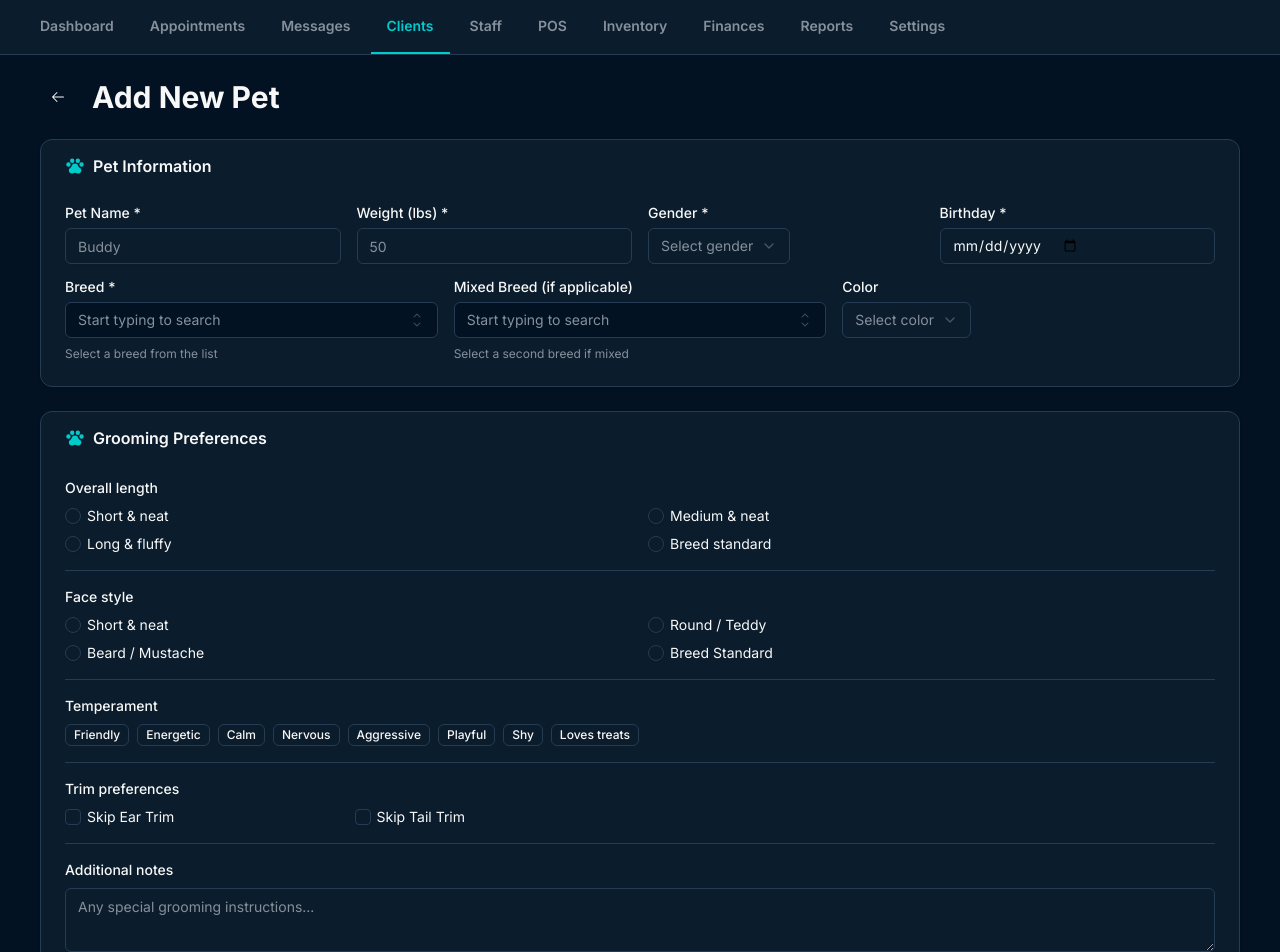
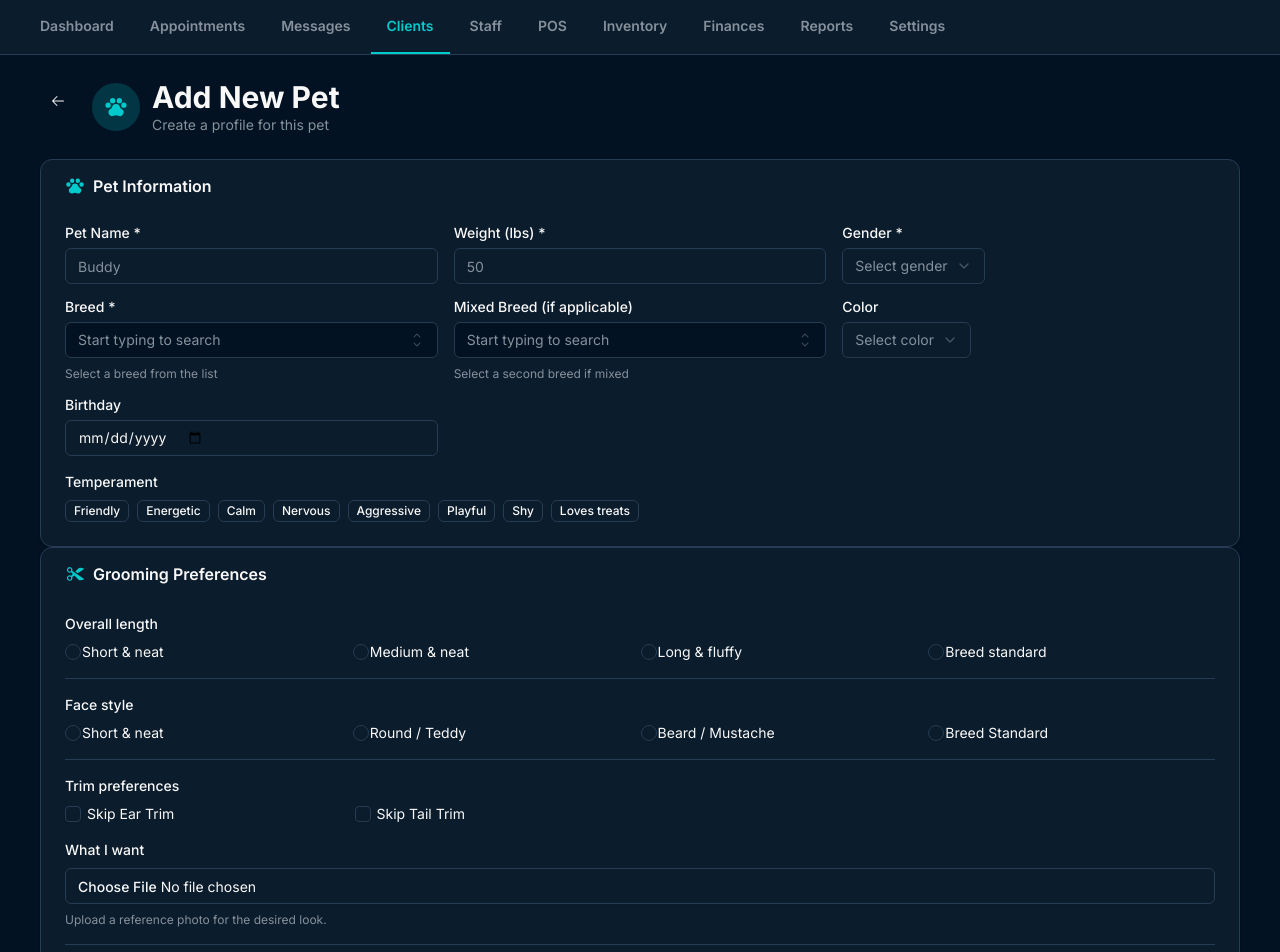
Before and after one commit to JimmysRanch/126, a React (Vite) app: page /clients/1/add-pet in a window 1280 px wide. Shown: the top 952 px of the page. Built offline with nearby package versions, Linux system fonts and the light colour scheme.

Commit message:
Align add pet form with edit layout

```diff
--- a/src/pages/AddPet.tsx
+++ b/src/pages/AddPet.tsx
@@ -1,6 +1,6 @@
 import { useState } from 'react'
 import { useNavigate, useParams } from 'react-router-dom'
-import { ArrowLeft, PawPrint } from "@phosphor-icons/react"
+import { ArrowLeft, PawPrint, Scissors } from "@phosphor-icons/react"
 import { Button } from "@/components/ui/button"
 import { Input } from "@/components/ui/input"
 import { Label } from "@/components/ui/label"
@@ -78,15 +78,12 @@ export function AddPet() {
   const [faceStyle, setFaceStyle] = useState('')
   const [skipEarTrim, setSkipEarTrim] = useState(false)
   const [skipTailTrim, setSkipTailTrim] = useState(false)
+  const [desiredStylePhoto, setDesiredStylePhoto] = useState('')
   const [groomingNotes, setGroomingNotes] = useState('')
 
   const validateForm = () => {
     if (!name.trim()) {
       toast.error('Please enter a pet name')
-      return false
-    }
-    if (!birthday.trim()) {
-      toast.error('Please enter a birthday')
       return false
     }
     if (!weight.trim()) {
@@ -100,6 +97,11 @@ export function AddPet() {
     if (!breed.trim() || !DOG_BREEDS.includes(breed as any)) {
       setBreedError(true)
       toast.error('Please select a breed from the list')
+      return false
+    }
+    if (mixedBreed.trim() && !DOG_BREEDS.includes(mixedBreed as any)) {
+      setMixedBreedError(true)
+      toast.error('Please select a mixed breed from the list')
       return false
     }
     return true
@@ -123,6 +125,7 @@ export function AddPet() {
       faceStyle,
       skipEarTrim,
       skipTailTrim,
+      desiredStylePhoto,
       groomingNotes
     })
 
@@ -137,19 +140,27 @@ export function AddPet() {
   return (
     <div className="min-h-screen bg-background text-foreground p-3 sm:p-6">
       <div className="max-w-[1200px] mx-auto">
-        <div className="flex items-center gap-4 mb-6">
+        <div className="flex items-start gap-4 mb-6">
           <Button
             variant="ghost"
             size="icon"
-            className="hover:bg-secondary transition-all duration-200"
+            className="hover:bg-secondary transition-all duration-200 mt-1"
             onClick={handleCancel}
           >
             <ArrowLeft size={24} />
           </Button>
-          <h1 className="text-2xl sm:text-3xl font-bold">Add New Pet</h1>
+          <div className="flex items-center gap-3">
+            <div className="w-10 h-10 sm:w-12 sm:h-12 rounded-full bg-primary/20 flex items-center justify-center">
+              <PawPrint size={24} weight="fill" className="text-primary" />
+            </div>
+            <div>
+              <h1 className="text-2xl sm:text-3xl font-bold">Add New Pet</h1>
+              <p className="text-sm text-muted-foreground">Create a profile for this pet</p>
+            </div>
+          </div>
         </div>
 
-        <Card className="bg-card border-border mb-6">
+        <Card className="bg-card border-border">
           <CardHeader className="pt-4 pb-3">
             <CardTitle className="flex items-center gap-2">
               <PawPrint size={20} weight="fill" className="text-primary" />
@@ -157,7 +168,7 @@ export function AddPet() {
             </CardTitle>
           </CardHeader>
           <CardContent className="space-y-4 pt-3 pb-6">
-            <div className="grid grid-cols-1 sm:grid-cols-2 lg:grid-cols-4 gap-4">
+            <div className="grid grid-cols-1 sm:grid-cols-2 lg:grid-cols-3 gap-4">
               <div className="space-y-2">
                 <Label htmlFor="name">Pet Name *</Label>
                 <Input
@@ -188,15 +199,6 @@ export function AddPet() {
                     <SelectItem value="Female">Female</SelectItem>
                   </SelectContent>
                 </Select>
-              </div>
-              <div className="space-y-2">
-                <Label htmlFor="birthday">Birthday *</Label>
-                <Input
-                  id="birthday"
-                  type="date"
-                  value={birthday}
-                  onChange={(e) => setBirthday(e.target.value)}
-                />
               </div>
             </div>
 
@@ -259,86 +261,20 @@ export function AddPet() {
                 </Select>
               </div>
             </div>
-          </CardContent>
-        </Card>
 
-        <Card className="bg-card border-border mb-6">
-          <CardHeader className="pt-4 pb-3">
-            <CardTitle className="flex items-center gap-2">
-              <PawPrint size={20} weight="fill" className="text-primary" />
-              Grooming Preferences
-            </CardTitle>
-          </CardHeader>
-          <CardContent className="space-y-4 pt-3 pb-6">
-            <div>
-              <Label className="text-sm font-medium mb-2 block">Overall length</Label>
-              <RadioGroup value={overallLength} onValueChange={setOverallLength}>
-                <div className="grid grid-cols-2 gap-x-4 gap-y-2">
-                  <div className="flex items-center space-x-1.5">
-                    <RadioGroupItem value="Short & neat" id="length-short" />
-                    <Label htmlFor="length-short" className="text-sm font-normal cursor-pointer">
-                      Short & neat
-                    </Label>
-                  </div>
-                  <div className="flex items-center space-x-1.5">
-                    <RadioGroupItem value="Medium & neat" id="length-medium" />
-                    <Label htmlFor="length-medium" className="text-sm font-normal cursor-pointer">
-                      Medium & neat
-                    </Label>
-                  </div>
-                  <div className="flex items-center space-x-1.5">
-                    <RadioGroupItem value="Long & fluffy" id="length-long" />
-                    <Label htmlFor="length-long" className="text-sm font-normal cursor-pointer">
-                      Long & fluffy
-                    </Label>
-                  </div>
-                  <div className="flex items-center space-x-1.5">
-                    <RadioGroupItem value="Breed standard" id="length-breed" />
-                    <Label htmlFor="length-breed" className="text-sm font-normal cursor-pointer">
-                      Breed standard
-                    </Label>
-                  </div>
-                </div>
-              </RadioGroup>
+            <div className="grid grid-cols-1 sm:grid-cols-2 lg:grid-cols-3 gap-4">
+              <div className="space-y-2">
+                <Label htmlFor="birthday">Birthday</Label>
+                <Input
+                  id="birthday"
+                  type="date"
+                  value={birthday}
+                  onChange={(e) => setBirthday(e.target.value)}
+                />
+              </div>
             </div>
 
-            <Separator />
-
-            <div>
-              <Label className="text-sm font-medium mb-2 block">Face style</Label>
-              <RadioGroup value={faceStyle} onValueChange={setFaceStyle}>
-                <div className="grid grid-cols-2 gap-x-4 gap-y-2">
-                  <div className="flex items-center space-x-1.5">
-                    <RadioGroupItem value="Short & neat" id="face-short" />
-                    <Label htmlFor="face-short" className="text-sm font-normal cursor-pointer">
-                      Short & neat
-                    </Label>
-                  </div>
-                  <div className="flex items-center space-x-1.5">
-                    <RadioGroupItem value="Round / Teddy" id="face-round" />
-                    <Label htmlFor="face-round" className="text-sm font-normal cursor-pointer">
-                      Round / Teddy
-                    </Label>
-                  </div>
-                  <div className="flex items-center space-x-1.5">
-                    <RadioGroupItem value="Beard / Mustache" id="face-beard" />
-                    <Label htmlFor="face-beard" className="text-sm font-normal cursor-pointer">
-                      Beard / Mustache
-                    </Label>
-                  </div>
-                  <div className="flex items-center space-x-1.5">
-                    <RadioGroupItem value="Breed Standard" id="face-breed" />
-                    <Label htmlFor="face-breed" className="text-sm font-normal cursor-pointer">
-                      Breed Standard
-                    </Label>
-                  </div>
-                </div>
-              </RadioGroup>
-            </div>
-
-            <Separator />
-
-            <div>
+            <div className="space-y-2">
               <Label className="text-sm font-medium mb-2 block">Temperament</Label>
               <div className="flex flex-wrap gap-2">
                 {temperamentOptions.map((option) => {
@@ -364,6 +300,82 @@ export function AddPet() {
                   )
                 })}
               </div>
+            </div>
+          </CardContent>
+        </Card>
+
+        <Card className="bg-card border-border mb-6">
+          <CardHeader className="pt-4 pb-3">
+            <CardTitle className="flex items-center gap-2">
+              <Scissors size={20} weight="fill" className="text-primary" />
+              Grooming Preferences {name ? `• ${name}` : ''}
+            </CardTitle>
+          </CardHeader>
+          <CardContent className="space-y-4 pt-3 pb-6">
+            <div>
+              <Label className="text-sm font-medium mb-2 block">Overall length</Label>
+              <RadioGroup value={overallLength} onValueChange={setOverallLength}>
+                <div className="grid grid-cols-4 gap-px">
+                  <div className="flex items-center space-x-px whitespace-nowrap">
+                    <RadioGroupItem value="Short & neat" id="length-short" />
+                    <Label htmlFor="length-short" className="text-sm font-normal cursor-pointer whitespace-nowrap">
+                      Short & neat
+                    </Label>
+                  </div>
+                  <div className="flex items-center space-x-px whitespace-nowrap">
+                    <RadioGroupItem value="Medium & neat" id="length-medium" />
+                    <Label htmlFor="length-medium" className="text-sm font-normal cursor-pointer whitespace-nowrap">
+                      Medium & neat
+                    </Label>
+                  </div>
+                  <div className="flex items-center space-x-px whitespace-nowrap">
+                    <RadioGroupItem value="Long & fluffy" id="length-long" />
+                    <Label htmlFor="length-long" className="text-sm font-normal cursor-pointer whitespace-nowrap">
+                      Long & fluffy
+                    </Label>
+                  </div>
+                  <div className="flex items-center space-x-px whitespace-nowrap">
+                    <RadioGroupItem value="Breed standard" id="length-breed" />
+                    <Label htmlFor="length-breed" className="text-sm font-normal cursor-pointer whitespace-nowrap">
+                      Breed standard
+                    </Label>
+                  </div>
+                </div>
+              </RadioGroup>
+            </div>
+
+            <Separator />
+
+            <div>
+              <Label className="text-sm font-medium mb-2 block">Face style</Label>
+              <RadioGroup value={faceStyle} onValueChange={setFaceStyle}>
+                <div className="grid grid-cols-4 gap-px">
+                  <div className="flex items-center space-x-px whitespace-nowrap">
+                    <RadioGroupItem value="Short & neat" id="face-short" />
+                    <Label htmlFor="face-short" className="text-sm font-normal cursor-pointer whitespace-nowrap">
+                      Short & neat
+                    </Label>
+                  </div>
+                  <div className="flex items-center space-x-px whitespace-nowrap">
+                    <RadioGroupItem value="Round / Teddy" id="face-round" />
+                    <Label htmlFor="face-round" className="text-sm font-normal cursor-pointer whitespace-nowrap">
+                      Round / Teddy
+                    </Label>
+                  </div>
+                  <div className="flex items-center space-x-px whitespace-nowrap">
+                    <RadioGroupItem value="Beard / Mustache" id="face-beard" />
+                    <Label htmlFor="face-beard" className="text-sm font-normal cursor-pointer whitespace-nowrap">
+                      Beard / Mustache
+                    </Label>
+                  </div>
+                  <div className="flex items-center space-x-px whitespace-nowrap">
+                    <RadioGroupItem value="Breed Standard" id="face-breed" />
+                    <Label htmlFor="face-breed" className="text-sm font-normal cursor-pointer whitespace-nowrap">
+                      Breed Standard
+                    </Label>
+                  </div>
+                </div>
+              </RadioGroup>
             </div>
 
             <Separator />
@@ -394,10 +406,56 @@ export function AddPet() {
               </div>
             </div>
 
+            <div className="space-y-2">
+              <Label htmlFor="desired-style" className="text-sm font-medium">What I want</Label>
+              <Input
+                id="desired-style"
+                type="file"
+                accept="image/*"
+                onChange={(e) => {
+                  const file = e.target.files?.[0]
+                  if (!file) {
+                    setDesiredStylePhoto('')
+                    return
+                  }
+                  const reader = new FileReader()
+                  reader.onload = () => {
+                    setDesiredStylePhoto(typeof reader.result === 'string' ? reader.result : '')
+                  }
+                  reader.readAsDataURL(file)
+                }}
+              />
+              <p className="text-xs text-muted-foreground">Upload a reference photo for the desired look.</p>
+              {desiredStylePhoto && (
+                <div className="rounded-lg border border-border bg-muted/30 p-3">
+                  <div className="flex items-center justify-between gap-2">
+                    <p className="text-xs font-medium text-foreground">Preview uploaded photo</p>
+                    <Button
+                      type="button"
+                      variant="ghost"
+                      size="sm"
+                      className="h-7 px-2 text-xs"
+                      onClick={() => setDesiredStylePhoto('')}
+                    >
+                      Remove
+                    </Button>
+                  </div>
+                  <div className="mt-2 overflow-hidden rounded-md border border-border bg-background">
+                    <img
+                      src={desiredStylePhoto}
+                      alt={`${name || 'Pet'} grooming reference`}
+                      className="h-40 w-full object-cover"
+                    />
+                  </div>
+                  <p className="mt-2 text-xs text-muted-foreground">Image uploaded successfully.</p>
+                </div>
+              )}
+            </div>
+
             <Separator />
 
             <div>
-              <Label htmlFor="grooming-notes" className="text-sm font-medium mb-2 block">Additional notes</Label>
+              <Label htmlFor="grooming-notes" className="text-sm font-medium mb-2 block">Additional Details</Label>
               <Textarea
                 id="grooming-notes"
                 value={groomingNotes}
@@ -410,17 +468,17 @@ export function AddPet() {
           </CardContent>
         </Card>
 
-        <div className="flex gap-3 justify-end">
+        <div className="flex flex-col sm:flex-row items-stretch sm:items-center justify-end gap-3 mt-6 pt-6 border-t border-border">
           <Button
             variant="secondary"
             onClick={handleCancel}
-            className="font-semibold"
+            className="w-full sm:w-auto"
           >
             Cancel
           </Button>
           <Button
             onClick={handleSave}
-            className="bg-primary text-primary-foreground hover:bg-primary/90 font-semibold"
+            className="bg-primary text-primary-foreground hover:bg-primary/90 w-full sm:w-auto"
           >
             Save Pet
           </Button>
```
